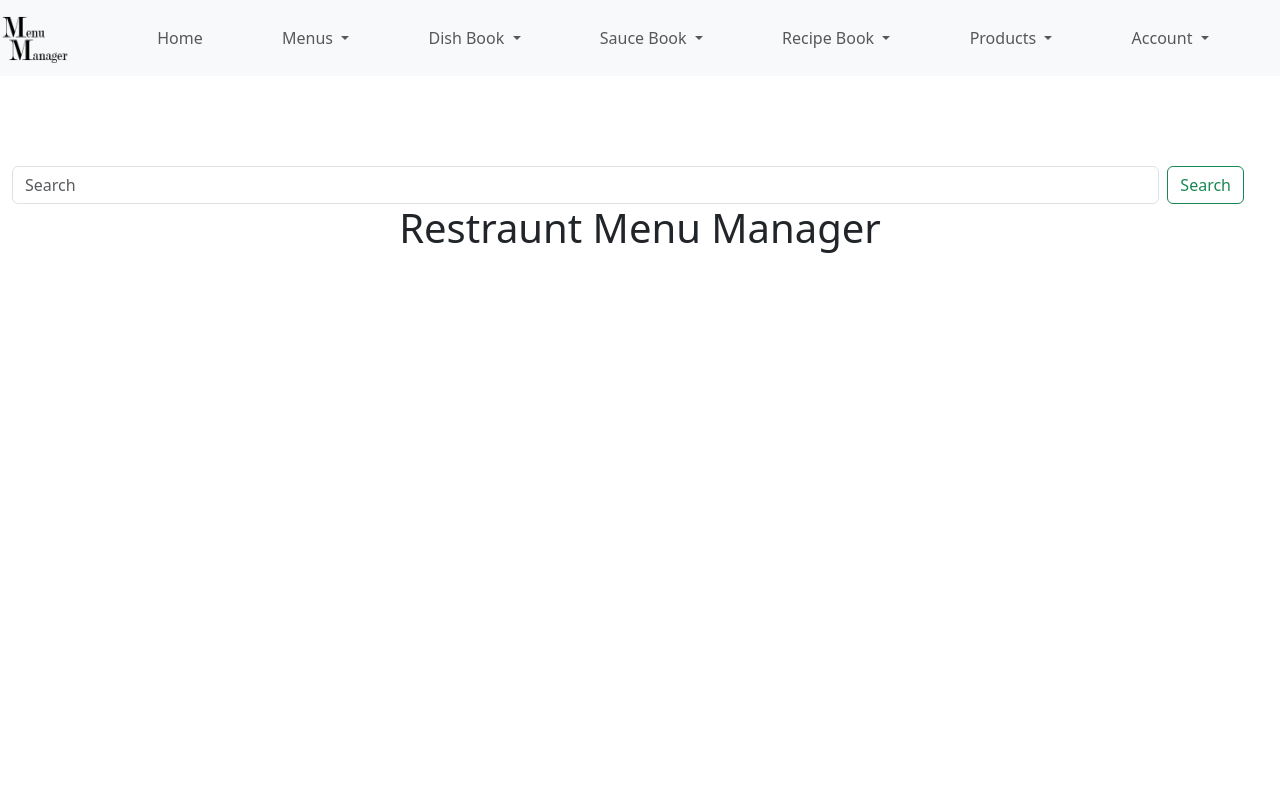
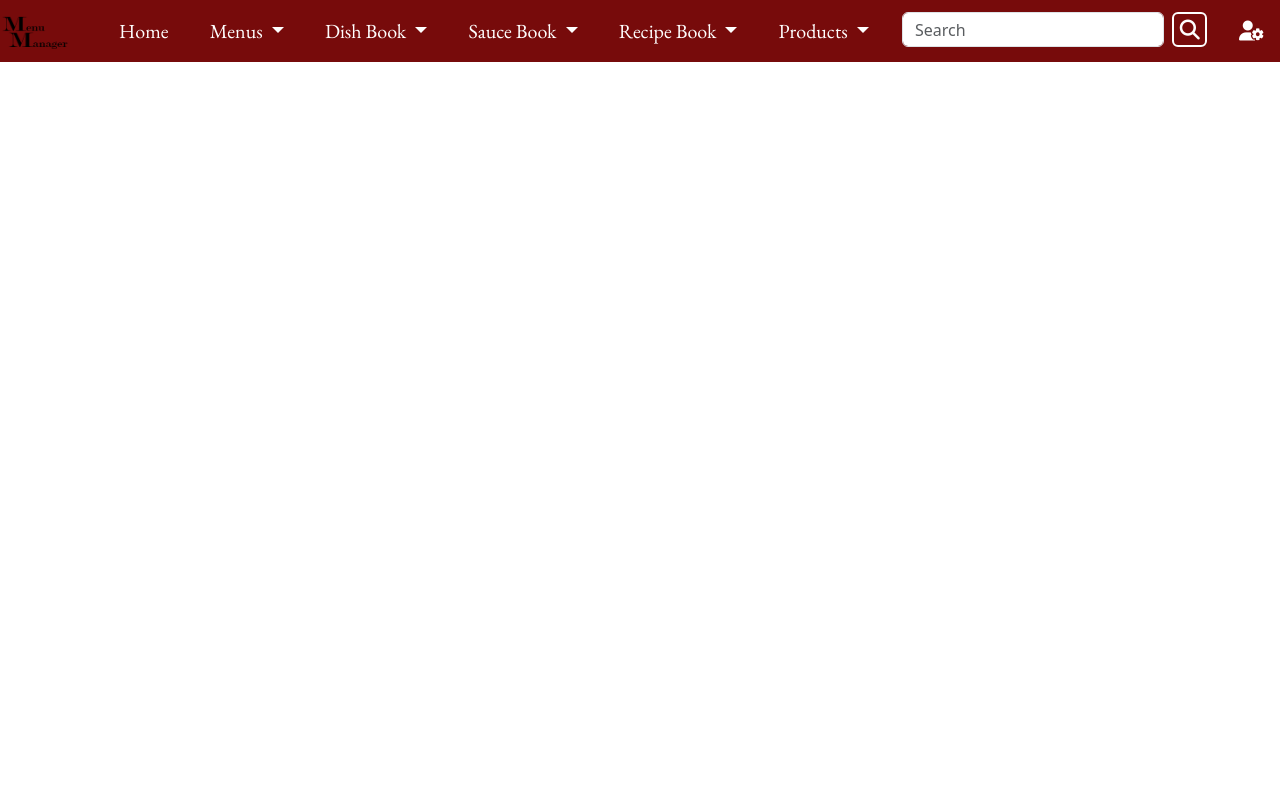
Before and after one commit to A-Croshaw/Menu_Creator, a Django app: page / in a window 1280 px wide. Run offline with Django 5.2, Linux system fonts and the light colour scheme; some libraries are stand-ins or nearby versions.

Commit message:
Added styles and finished layout for navbar/ side navs

```diff
--- a/static/css/base.css
+++ b/static/css/base.css
@@ -1,3 +1,143 @@
+@import url('https://fonts.googleapis.com/css2?family=EB+Garamond:wght@400..800&family=Roboto:wght@100;300;400;500;700;900&display=swap');
+
+:root {
+    /*--- Fonts ---*/
+    --headers: 'EB Garamond', serif, arial;
+    --text-fonts: 'Roboto', serif, arial;
+
+    /*--- Colours ---*/
+    --white: #fff;
+    --nav-bg: #770b0b;
+    --active-page: #fffb00;
+    --nav-hover: #fffb00;
+
+    /*--- Buttons ---*/
+    --btn-search-border: 2px solid #fff;
+    --btn-search-hover-border: 2px solid #fffb00;
+
+    /*--- Nav ---*/
+    --bs-offcanvas-width-left: 280px;
+    --bs-offcanvas-width-right: 150px;
+    --nav-hover-shadow: 0px 6px 2px -4px #000000ef;
+    --nav-dropdown-shadows: 5px -3px 15px 0px #000000e0;
+
+
+    /* Box Styling
+    --box-shadows: 2px -3px 8px 0 #000000c9;
+    --borders: 2px solid #000000;
+    --border-view: 3px groove #818181;*/
+}
+
+html,
+body {
+    height: 100%;
+}
+
+body {
+    margin: 0;
+    padding: 0;
+    display: flex;
+    flex-wrap: wrap;
+    flex-direction: column;
+}
+
+/*------------ Buttons ------------*/
+
+.btn-side-search,
+.btn-search {
+    border: var(--btn-search-border);
+    color: var(--white);
+    background-color: transparent;
+}
+
+.btn-search {
+    width: 40px;
+    height: 35px;
+    padding: 0;
+}
+
+.btn-side-search {
+    width: 35px;
+    padding: 0;
+    height: 30px;
+}
+
+.btn-side-search:hover,
+.btn-search:hover {
+    border: var(--btn-search-hover-border);
+    color: var(--nav-hover);
+}
+
+/*------------ Header ------------*/
+
+/*------ Nav ------*/
+
+.nav-txt:hover,
+.bg-nav-dropdowns,
+.bg-nav {
+    background-color: var(--nav-bg);
+}
+
+.nav-ac-headers,
+.nav-headers,
+.nav-side-txt,
+.nav-side-headers,
+.nav-txt {
+    color: var(--white);
+}
+
+.nav-headers:hover,
+.nav-side-txt:hover,
+.nav-txt:hover {
+    color: var(--nav-hover);
+}
+
+.nav-headers:hover {
+    box-shadow: var(--nav-hover-shadow);
+}
+
+.nav-txt,
+.nav-side-txt {
+    font-family: var(--text-fonts);
+    font-size: 15px;
+}
+
+.nav-ac-headers,
+.nav-headers,
+.nav-side-headers {
+    font-family: var(--headers);
+}
+
+.nav-ac-headers,
+.nav-headers {
+    font-size: 20px;
+}
+
+.nav-side-headers {
+    font-size: 20px;
+}
+
+.logo {
+    width: 3.5em;
+    height: 1.75em;
+}
+
+/*--- Screens md + ---*/
+
+.bg-nav-dropdowns {
+    box-shadow: var(--nav-dropdown-shadows);
+}
+
+.search-nav-lg {
+    margin-top: 65px;
+}
+
+.nav-search {
+    height: 35px;
+}
+
+/*--- Sreens below md ---*/
+
 .navbar {
     --bs-navbar-toggler-icon-bg-ac: url("../icons/user-gear-solid.svg");
     --bs-navbar-toggler-icon-bg: url("../icons/bars-solid.svg");
@@ -8,32 +148,46 @@
     background-image: var(--bs-navbar-toggler-icon-bg-ac);
 }
 
-
 .navbar-toggler-ac {
     border: none;
     transition: none;
 }
+
 .navbar-toggler-icon {
     width: 1.25em;
     height: 1.25em;
 }
 
-.logo{
-    width: 3.5em;
-    height: 2.5em;
+.navbar-toggler-icon-ac:hover {
+    --bs-navbar-toggler-icon-bg-ac: url("../icons/user-gear-solid-yellow.svg");
 }
 
-.side-nav-headers{
-
+.navbar-toggler-icon:hover {
+    --bs-navbar-toggler-icon-bg: url("../icons/bars-solid-yellow.svg");
 }
 
-.nav-row-line{
-    color:#d9ff00;
+.nav-line {
+    color: var(--white);
     border-width: 2px;
 }
 
-.nav-line{
-    color:#ff0000;
-    width: 50%;
-    border-width: 2px;
+.offcanvas,
+.offcanvas-xxl,
+.offcanvas-xl,
+.offcanvas-lg,
+.offcanvas-md,
+.offcanvas-sm {
+    --bs-offcanvas-width: 30px
 }
+
+.offcanvas.offcanvas-start {
+    width: var(--bs-offcanvas-width-left);
+}
+
+.offcanvas.offcanvas-end {
+    width: var(--bs-offcanvas-width-right);
+}
+
+.side-nav-search {
+    height: 30px;
+}
--- a/templates/base.html
+++ b/templates/base.html
@@ -5,6 +5,8 @@
     <meta charset="UTF-8">
     <meta name="viewport" content="width=device-width, initial-scale=1.0">
     {% block extra_css %}
+    <!-- Fontawesome Js -->
+    <script src="https://kit.fontawesome.com/2162bbf8df.js" crossorigin="anonymous"></script>
     <!--Favicon-->
     <link rel="apple-touch-icon" sizes="180x180" href="{% static 'favicon/apple-touch-icon.png' %}">
     <link rel="icon" type="image/png" sizes="32x32" href="{% static 'favicon/favicon-32x32.png' %}">
--- a/templates/includes/header.html
+++ b/templates/includes/header.html
@@ -1,12 +1,13 @@
 {% load static %}
-
-<header>
+<header class="container-fluid bg-nav">
     {% include 'includes/nav.html' %}
     {% include 'includes/mobile-nav.html' %}
-    <div class="container-fluid row  d-none d-md-flex" style="margin-top: 150px;">
-        <form class="d-flex mt-3" role="search">
+    <div class="row pt-1 pb-2 px-5 d-none d-md-flex d-xl-none search-nav-lg ">
+        <form class="d-md-flex nav-search px-5" role="search">
             <input class="form-control me-2" type="search" placeholder="Search" aria-label="Search">
-            <button class="btn btn-outline-success" type="submit">Search</button>
+            <button class="btn btn-search" type="submit">
+                <i class="fas fa-search fa-xl"></i>
+            </button>
         </form>
     </div>
 </header>
--- a/templates/includes/mobile-account-nav-items.html
+++ b/templates/includes/mobile-account-nav-items.html
@@ -1,9 +1,14 @@
-    <ul class="navbar-nav justify-content-start">
-        <li class="nav-item dropdown">
-            Account
-            <a class="nav-link p-0 m-0 login" aria-current="page" href="">Admin Pannel</a>
-            <a class="nav-link p-0 m-0 login" href="">Logout</a>
-            <a class="nav-link p-0 m-0 login" href="">Register</a>
-            <a class="nav-link p-0 m-0 login" href="">Login</a>
-        </li>
-    </ul>
+<div class="row mt-0 pt-0">
+    <div class="col mt-0 pt-0">
+        <p class="nav-side-headers m-0 p-0"> Account</p>
+        <hr class="nav-line m-0 p-0 pb-1">
+        <a class="nav-link login nav-side-txt" href="">Login</a>
+        <a class="nav-link login nav-side-txt" href="">Logout</a>
+        <a class="nav-link login nav-side-txt" href="">Register</a>
+    </div>
+    <div class="col mt-4">
+        <p class="nav-side-headers m-0 p-0"> Admin</p>
+        <hr class="nav-line m-0 p-0 pb-1">
+        <a class="nav-link login nav-side-txt" aria-current="page" href="">Admin Pannel</a>
+    </div>
+</div>
--- a/templates/includes/mobile-nav-items.html
+++ b/templates/includes/mobile-nav-items.html
@@ -1,63 +1,60 @@
 {% load static %}
-<div class="row">
-    <Div class="col-12">
-        <a class="nav-link nav-txt {% if url_name == 'home' %}active-link{% endif %}" aria-current="page"
-        href="{% url 'home' %}">Home</a>
-    </Div>
+<div class="row my-1">
+    <form class="d-flex d-block d-md-none" role="search">
+        <input class="form-control side-nav-search me-1" type="search" placeholder="Search" aria-label="Search">
+        <button class="btn btn-side-search" type="submit">
+            <i class="fas fa-search fa-sm"></i>
+        </button>
+    </form>
 </div>
-<div class="row">
-    <hr class="nav-row-line">
-    <Div class="col-6">
-        <p class="side-nav-headers">Menus</p>
+<div class="row mt-4">
+    <div class="col-12">
+        <a class="nav-link nav-txt nav-side-headers" aria-current="page" href="{% url 'home' %}">Home</a>
         <hr class="nav-line">
-        <a class="dropdown-item" href="#">Specials</a>
-        <a class="dropdown-item" href="#">Early Bird</a>
-        <a class="dropdown-item" href="#">À la carte</a>
-        <a class="dropdown-item" href="#">Create Menu</a>
-    </Div>
-    <div class="col-6">
-        <p class="side-nav-headers">Recipe Book</p>
-        <hr class="nav-line">
-        <a class="dropdown-item" href="#">Recipes</a>
-        <a class="dropdown-item" href="#">Create Recipes</a>
     </div>
 </div>
 <div class="row mt-4">
-    <hr class="nav-row-line">
-    <Div class="col-6">
-        <p class="side-nav-headers">Dish Book</p>
-        <hr class="nav-line">
-        <a class="dropdown-item" href="#">All Dishes</a>
-        <a class="dropdown-item" href="#">Main Dishes</a>
-        <a class="dropdown-item" href="#">Starter Dishes</a>
-        <a class="dropdown-item" href="#">Dessert Dishes</a>
-        <a class="dropdown-item" href="#">Side Dishes</a>
-        <a class="dropdown-item" href="#">Create Dish</a>
-    </Div>
     <div class="col-6">
-        <p class="side-nav-headers">Sauce Book</p>
-        <hr class="nav-line">
-        <a class="dropdown-item" href="#">All Sauces</a>
-        <a class="dropdown-item" href="#">Main Sauces</a>
-        <a class="dropdown-item" href="#">Starter Sauces</a>
-        <a class="dropdown-item" href="#">Dessert Sauces</a>
-        <a class="dropdown-item" href="#">Side Sauces</a>
+        <p class="nav-side-headers m-0 p-0">Menus</p>
+        <hr class="nav-line m-0 p-0 pb-1">
+        <a class="dropdown-item nav-side-txt" href="#">Specials</a>
+        <a class="dropdown-item nav-side-txt" href="#">Early Bird</a>
+        <a class="dropdown-item nav-side-txt" href="#">À la carte</a>
+        <a class="dropdown-item nav-side-txt" href="#">Create Menu</a>
+    </div>
+    <div class="col-6">
+        <p class="nav-side-headers m-0 p-0">Recipe Book</p>
+        <hr class="nav-line m-0 p-0 pb-1">
+        <a class="dropdown-item nav-side-txt" href="#">Recipes</a>
+        <a class="dropdown-item nav-side-txt" href="#">Create Recipes</a>
     </div>
 </div>
 <div class="row mt-4">
-    <hr class="nav-row-line">
     <div class="col-6">
-        <p class="side-nav-headers"> Account</p>
-        <hr class="nav-line">
-        <a class="nav-link login" href="">Login</a>
-        <a class="nav-link login" href="">Logout</a>
-        <a class="nav-link login" href="">Register</a>
-        <a class="nav-link login" aria-current="page" href="">Admin Pannel</a>
+        <p class="nav-side-headers m-0 p-0">Dish Book</p>
+        <hr class="nav-line m-0 p-0 pb-1">
+        <a class="dropdown-item nav-side-txt" href="#">All Dishes</a>
+        <a class="dropdown-item nav-side-txt" href="#">Main Dishes</a>
+        <a class="dropdown-item nav-side-txt" href="#">Starter Dishes</a>
+        <a class="dropdown-item nav-side-txt" href="#">Dessert Dishes</a>
+        <a class="dropdown-item nav-side-txt" href="#">Side Dishes</a>
+        <a class="dropdown-item nav-side-txt" href="#">Create Dish</a>
     </div>
-    <Div class="col-6">
-        <p class="side-nav-headers">Products</p>
-        <hr class="nav-line">
-        <a class="dropdown-item" href="#">Products</a>
-        <a class="dropdown-item" href="#">Add Product</a>
-    </Div>
+    <div class="col-6">
+        <p class="nav-side-headers m-0 p-0">Sauce Book</p>
+        <hr class="nav-line m-0 p-0 pb-1">
+        <a class="dropdown-item nav-side-txt" href="#">All Sauces</a>
+        <a class="dropdown-item nav-side-txt" href="#">Main Sauces</a>
+        <a class="dropdown-item nav-side-txt" href="#">Starter Sauces</a>
+        <a class="dropdown-item nav-side-txt" href="#">Dessert Sauces</a>
+        <a class="dropdown-item nav-side-txt" href="#">Side Sauces</a>
+    </div>
 </div>
+<div class="row mt-4">
+    <div class="col-6">
+        <p class="nav-side-headers m-0 p-0">Products</p>
+        <hr class="nav-line m-0 p-0 pb-1">
+        <a class="dropdown-item nav-side-txt" href="#">Products</a>
+        <a class="dropdown-item nav-side-txt" href="#">Add Product</a>
+    </div>
+</div>
--- a/templates/includes/mobile-nav.html
+++ b/templates/includes/mobile-nav.html
@@ -1,35 +1,31 @@
 {% load static %}
-<nav class="navbar bg-body-tertiary navbar-expand-md fixed-top d-flex d-md-none">
+<nav class="navbar navbar-expand-md fixed-top d-flex d-md-none bg-nav">
     <button class="navbar-toggler" type="button" data-bs-toggle="offcanvas" data-bs-target="#offcanvasNavbar"
         aria-controls="offcanvasNavbar" aria-label="Toggle navigation">
         <span class="navbar-toggler-icon"></span>
     </button>
-    <div class="offcanvas offcanvas-start" tabindex="+1" id="offcanvasNavbar" aria-labelledby="offcanvasNavbarLabel">
-        <div class="offcanvas-header">
-            <h5 class="offcanvas-title" id="offcanvasNavbarLabel">Offcanvas</h5>
+    <div class="offcanvas offcanvas-start bg-nav" tabindex="+1" id="offcanvasNavbar"
+        aria-labelledby="offcanvasNavbarLabel">
+        <div class="offcanvas-header mb-0 pb-0">
             <button type="button" class="btn-close" data-bs-dismiss="offcanvas" aria-label="Close"></button>
         </div>
-        <form class="d-flex mt-3 d-block d-md-none" role="search">
-            <input class="form-control me-2" type="search" placeholder="Search" aria-label="Search">
-            <button class="btn btn-outline-success" type="submit">Search</button>
-        </form>
-        <div class="offcanvas-body ">
+        <div class="offcanvas-body px-4">
             {% include 'includes/mobile-nav-items.html' %}
         </div>
     </div>
-    <div class="d-block d-md-none">
+    <div class="d-block d-md-none bg-nav">
         <h5 class="text-center">Menu Manager</h5>
     </div>
     <button class="navbar-toggler navbar-toggler-ac" type="button" data-bs-toggle="offcanvas"
         data-bs-target="#offcanvasNavbarl" aria-controls="offcanvasNavbar" aria-label="Toggle navigation">
         <span class="navbar-toggler-icon navbar-toggler-icon-ac"></i></span>
     </button>
-    <div class="offcanvas offcanvas-end" tabindex="-1" id="offcanvasNavbarl" aria-labelledby="offcanvasNavbarLabel">
-        <div class="offcanvas-header">
-            <h5 class="offcanvas-title" id="offcanvasNavbarLabel">Offcanvas</h5>
+    <div class="offcanvas offcanvas-end bg-nav" tabindex="-1" id="offcanvasNavbarl"
+        aria-labelledby="offcanvasNavbarLabel">
+        <div class="offcanvas-header mb-0 pb-0">
             <button type="button" class="btn-close" data-bs-dismiss="offcanvas" aria-label="Close"></button>
         </div>
-        <div class="offcanvas-body ">
+        <div class="offcanvas-body mt-1 pt-0">
             {% include 'includes/mobile-account-nav-items.html' %}
         </div>
     </div>
--- a/templates/includes/nav-items.html
+++ b/templates/includes/nav-items.html
@@ -1,78 +1,98 @@
 {% load static %}
 <ul class="navbar-nav justify-content-evenly flex-grow-1">
     <li class="nav-item">
-        <a class="nav-link nav-txt {% if url_name == 'home' %}active-link{% endif %}" aria-current="page"
-            href="{% url 'home' %}">Home</a>
+        <a class="nav-link nav-headers" aria-current="page" href="{% url 'home' %}">Home</a>
     </li>
     <li class="nav-item dropdown">
-        <a class="nav-link dropdown-toggle" href="#" role="button" data-bs-toggle="dropdown" aria-expanded="false">
+        <a class="nav-link dropdown-toggle nav-headers" href="#" role="button" data-bs-toggle="dropdown"
+            aria-expanded="false">
             Menus
         </a>
-        <ul class="dropdown-menu">
-            <li><a class="dropdown-item" href="#">Specials</a></li>
-            <li><a class="dropdown-item" href="#">Early Bird</a></li>
-            <li><a class="dropdown-item" href="#">À la carte</a></li>
-            <li><a class="dropdown-item" href="#">Create Menu</a></li>
+        <ul class="dropdown-menu bg-nav-dropdowns">
+            <li><a class="dropdown-item nav-txt" href="#">Specials</a></li>
+            <li><a class="dropdown-item nav-txt" href="#">Early Bird</a></li>
+            <li><a class="dropdown-item nav-txt" href="#">À la carte</a></li>
+            <li><a class="dropdown-item nav-txt" href="#">Create Menu</a></li>
         </ul>
     </li>
     <li class="nav-item dropdown">
-        <a class="nav-link dropdown-toggle" href="#" role="button" data-bs-toggle="dropdown" aria-expanded="false">
+        <a class="nav-link dropdown-toggle nav-headers" href="#" role="button" data-bs-toggle="dropdown"
+            aria-expanded="false">
             Dish Book
         </a>
-        <ul class="dropdown-menu">
-            <li><a class="dropdown-item" href="#">All Dishes</a></li>
-            <li><a class="dropdown-item" href="#">Main Dishes</a></li>
-            <li><a class="dropdown-item" href="#">Starter Dishes</a></li>
-            <li><a class="dropdown-item" href="#">Dessert Dishes</a></li>
-            <li><a class="dropdown-item" href="#">Side Dishes</a></li>
-            <li><a class="dropdown-item" href="#">Create Dish</a></li>
+        <ul class="dropdown-menu bg-nav-dropdowns">
+            <li><a class="dropdown-item nav-txt" href="#">All Dishes</a></li>
+            <li><a class="dropdown-item nav-txt" href="#">Main Dishes</a></li>
+            <li><a class="dropdown-item nav-txt" href="#">Starter Dishes</a></li>
+            <li><a class="dropdown-item nav-txt" href="#">Dessert Dishes</a></li>
+            <li><a class="dropdown-item nav-txt" href="#">Side Dishes</a></li>
+            <li><a class="dropdown-item nav-txt" href="#">Create Dish</a></li>
         </ul>
     </li>
     <li class="nav-item dropdown">
-        <a class="nav-link dropdown-toggle" href="#" role="button" data-bs-toggle="dropdown" aria-expanded="false">
+        <a class="nav-link dropdown-toggle nav-headers" href="#" role="button" data-bs-toggle="dropdown"
+            aria-expanded="false">
             Sauce Book
         </a>
-        <ul class="dropdown-menu">
-            <li><a class="dropdown-item" href="#">All Sauces</a></li>
-            <li><a class="dropdown-item" href="#">Main Sauces</a></li>
-            <li><a class="dropdown-item" href="#">Starter Sauces</a></li>
-            <li><a class="dropdown-item" href="#">Dessert Sauces</a></li>
-            <li><a class="dropdown-item" href="#">Side Sauces</a></li>
-            </li>
+        <ul class="dropdown-menu bg-nav-dropdowns">
+            <li><a class="dropdown-item nav-txt" href="#">All Sauces</a></li>
+            <li><a class="dropdown-item nav-txt" href="#">Main Sauces</a></li>
+            <li><a class="dropdown-item nav-txt" href="#">Starter Sauces</a></li>
+            <li><a class="dropdown-item nav-txt" href="#">Dessert Sauces</a></li>
+            <li><a class="dropdown-item nav-txt" href="#">Side Sauces</a></li>
         </ul>
     </li>
     <li class="nav-item dropdown">
-        <a class="nav-link dropdown-toggle" href="#" role="button" data-bs-toggle="dropdown" aria-expanded="false">
+        <a class="nav-link dropdown-toggle nav-headers" href="#" role="button" data-bs-toggle="dropdown"
+            aria-expanded="false">
             Recipe Book
         </a>
-        <ul class="dropdown-menu">
-            <li><a class="dropdown-item" href="#">Recipes</a></li>
-            <li><a class="dropdown-item" href="#">Create Recipes</a></li>
+        <ul class="dropdown-menu bg-nav-dropdowns">
+            <li><a class="dropdown-item nav-txt" href="#">Recipes</a></li>
+            <li><a class="dropdown-item nav-txt" href="#">Create Recipes</a></li>
         </ul>
     </li>
     <li class="nav-item dropdown">
-        <a class="nav-link dropdown-toggle" href="#" role="button" data-bs-toggle="dropdown" aria-expanded="false">
+        <a class="nav-link dropdown-toggle nav-headers" href="#" role="button" data-bs-toggle="dropdown"
+            aria-expanded="false">
             Products
         </a>
-        <ul class="dropdown-menu">
-            <li><a class="dropdown-item" href="#">Products</a></li>
-            <li><a class="dropdown-item" href="#">Add Product</a></li>
-        </ul>
-    </li>
-    <li class="nav-item dropdown d-none d-md-flex">
-        <a class="nav-link
-                  dropdown-toggle" href="#" role="button" data-bs-toggle="dropdown" aria-expanded="true">
-            Account
-        </a>
-        <ul class="dropdown-menu dropdown-menu-lg-end mt-1 dropdown-color">
-            <li>
-                <a class="nav-link login" aria-current="page" href="">
-                    Admin Pannel
-                </a>
-            </li>
-            <li><a class="nav-link login" href="">Logout</a></li>
-            <li><a class="nav-link login" href="">Register</a></li>
-            <li><a class="nav-link login" href="">Login</a></li>
+        <ul class="dropdown-menu bg-nav-dropdowns">
+            <li><a class="dropdown-item nav-txt" href="#">Products</a></li>
+            <li><a class="dropdown-item nav-txt" href="#">Add Product</a></li>
         </ul>
     </li>
 </ul>
+<ul class="navbar-nav justify-content-end">
+    <li class="d-none d-xl-flex pe-4">
+        <form class="d-flex pt-1" role="search">
+            <input class="form-control me-2 nav-search" type="search" placeholder="Search" aria-label="Search">
+            <button class="btn btn-search" type="submit">
+                <i class="fas fa-search fa-lg"></i>
+            </button>
+        </form>
+    </li>
+    <li class="nav-item dropdown d-none d-md-flex me-2">
+        <a class="nav-link nav-headers" href="#" role="button" data-bs-toggle="dropdown" aria-expanded="true">
+            <i class="fa-solid fa-user-gear fa-md"></i>
+        </a>
+        <ul class="dropdown-menu dropdown-menu-md-end bg-nav-dropdowns">
+            <li>
+                <p class="nav-ac-headers mb-0 pb-0 ps-2"> Account</p>
+            </li>
+            <li>
+                <hr class="nav-line my-0 py-0 pb-1">
+            </li>
+            <li><a class="dropdown-item nav-txt" href="">Logout</a></li>
+            <li><a class="dropdown-item nav-txt" href="">Register</a></li>
+            <li><a class="dropdown-item nav-txt" href="">Login</a></li>
+            <li>
+                <p class="nav-ac-headers mb-0 pb-0 ps-2 pt-2"> Admin</p>
+            </li>
+            <li>
+                <hr class="nav-line my-0 py-0 pb-1">
+            </li>
+            <li><a class="dropdown-item nav-txt" aria-current="page" href="">Admin Pannel</a></li>
+        </ul>
+    </li>
+</ul>
--- a/templates/includes/nav.html
+++ b/templates/includes/nav.html
@@ -1,6 +1,6 @@
 {% load static %}
-<nav class="navbar bg-body-tertiary navbar-expand-md fixed-top d-none d-md-flex">
-    <a class="navbar-brand" href="#"><img src="{% static 'images/logo.png' %}" alt="Logo" class="logo "></a>
+<nav class="navbar navbar-expand-md fixed-top d-none d-md-flex bg-nav">
+    <a class="navbar-brand" href="#"><img src="{% static 'images/logo.png' %}" alt="Logo" class="logo"></a>
     <button class="navbar-toggler" type="button" data-bs-toggle="offcanvas" data-bs-target="#offcanvasNavbar3"
         aria-controls="offcanvasNavbar" aria-label="Toggle navigation">
         <span class="navbar-toggler-icon"></span>
@@ -10,11 +10,7 @@
             <h5 class="offcanvas-title" id="offcanvasNavbarLabel">Offcanvas</h5>
             <button type="button" class="btn-close" data-bs-dismiss="offcanvas" aria-label="Close"></button>
         </div>
-        <form class="d-flex mt-3 d-block d-md-none" role="search">
-            <input class="form-control me-2" type="search" placeholder="Search" aria-label="Search">
-            <button class="btn btn-outline-success" type="submit">Search</button>
-        </form>
-        <div class="offcanvas-body ">
+        <div class="offcanvas-body bg-nav">
             {% include 'includes/nav-items.html' %}
         </div>
     </div>
```
Also changed, not shown: static/icons/bars-solid-yellow.svg (added), static/icons/bars-solid.svg, static/icons/user-gear-solid-yellow.svg (added), static/icons/user-gear-solid.svg.
